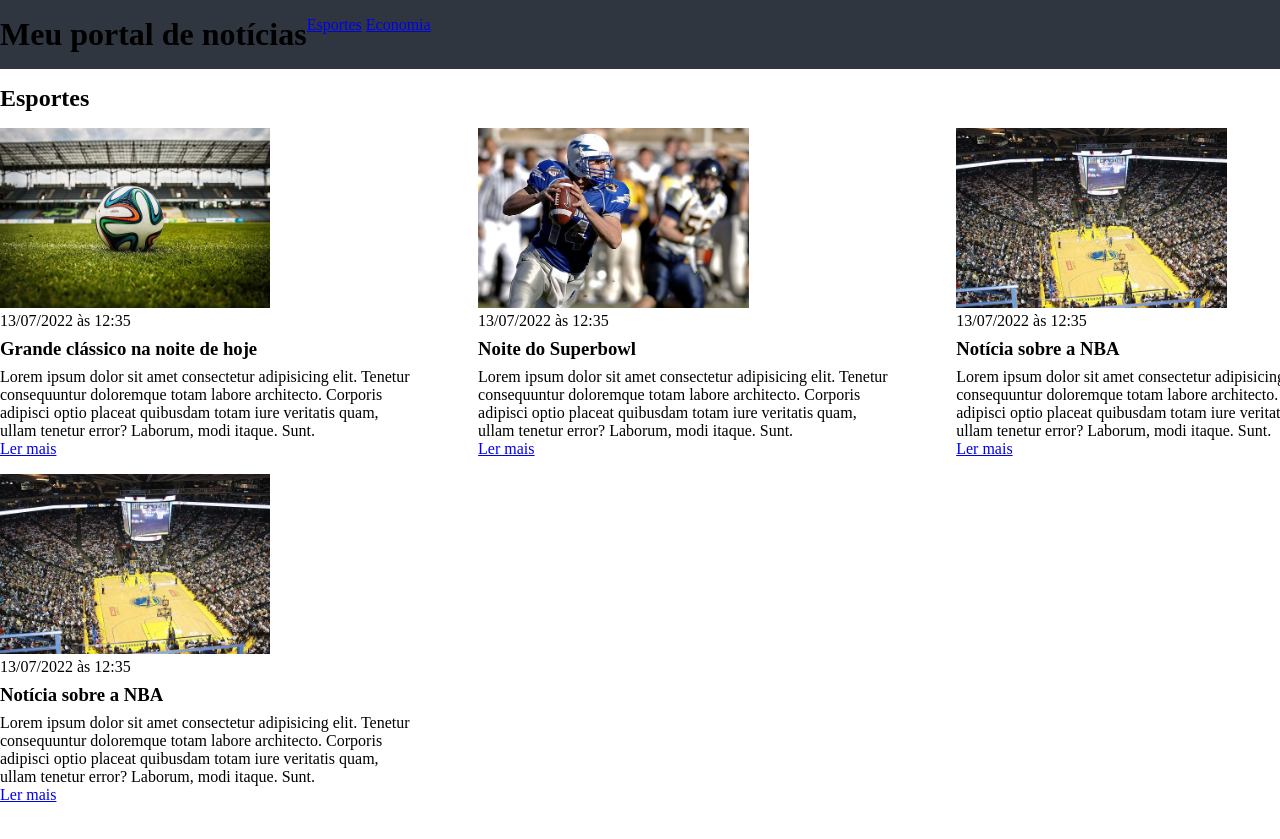
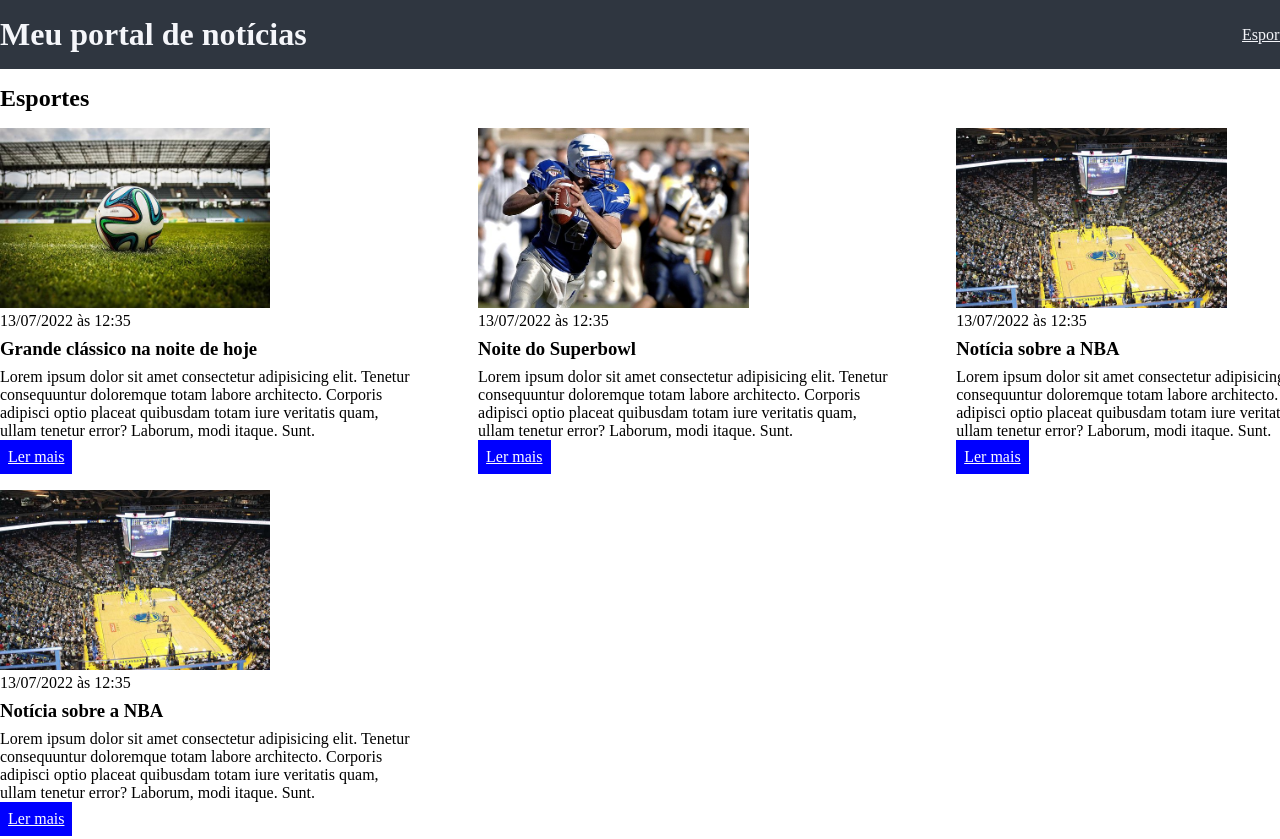
Before and after one commit to feikname-exercises/curso_ebac_frontend, a plain HTML site: page index.html in a window 1280 px wide. Shown: the top 839 px of the page. Drawn offline with Linux system fonts and the light colour scheme.

Commit message:
[aula 7] reforma na header e deixar links leia mais estilizados

```diff
--- a/main.css
+++ b/main.css
@@ -7,15 +7,21 @@
 body > header {
     background-color: #2f3640;
     padding: 16px 0;
+    color: #f5f6fa;
 }
 header .container {
     display: flex;
+    align-items: center;
+    justify-content: space-between;
 }
 
 header li {
     display: inline;
 }
 
+header li a {
+    color: #f5f6fa;
+}
 .container {
     width: 1366px;
     margin: 0 auto 0 auto; /* Sentido horário partindo do topo */
@@ -53,3 +59,10 @@ section h2,
     margin-top: 8px;
     margin-bottom: 8px;
 }
+
+.articles article a {
+    background-color: blue;
+    color: white;
+    padding: 8px;
+    display: inline-block;
+}
```
